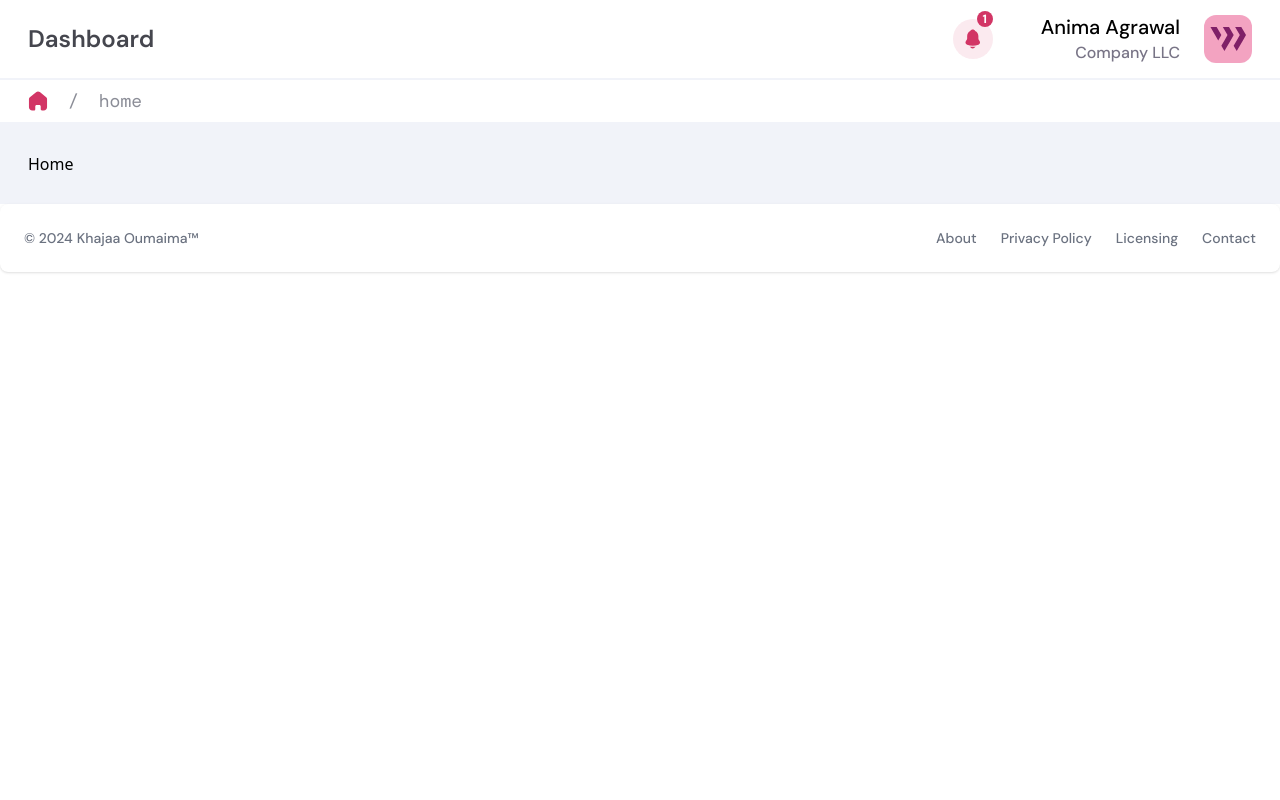
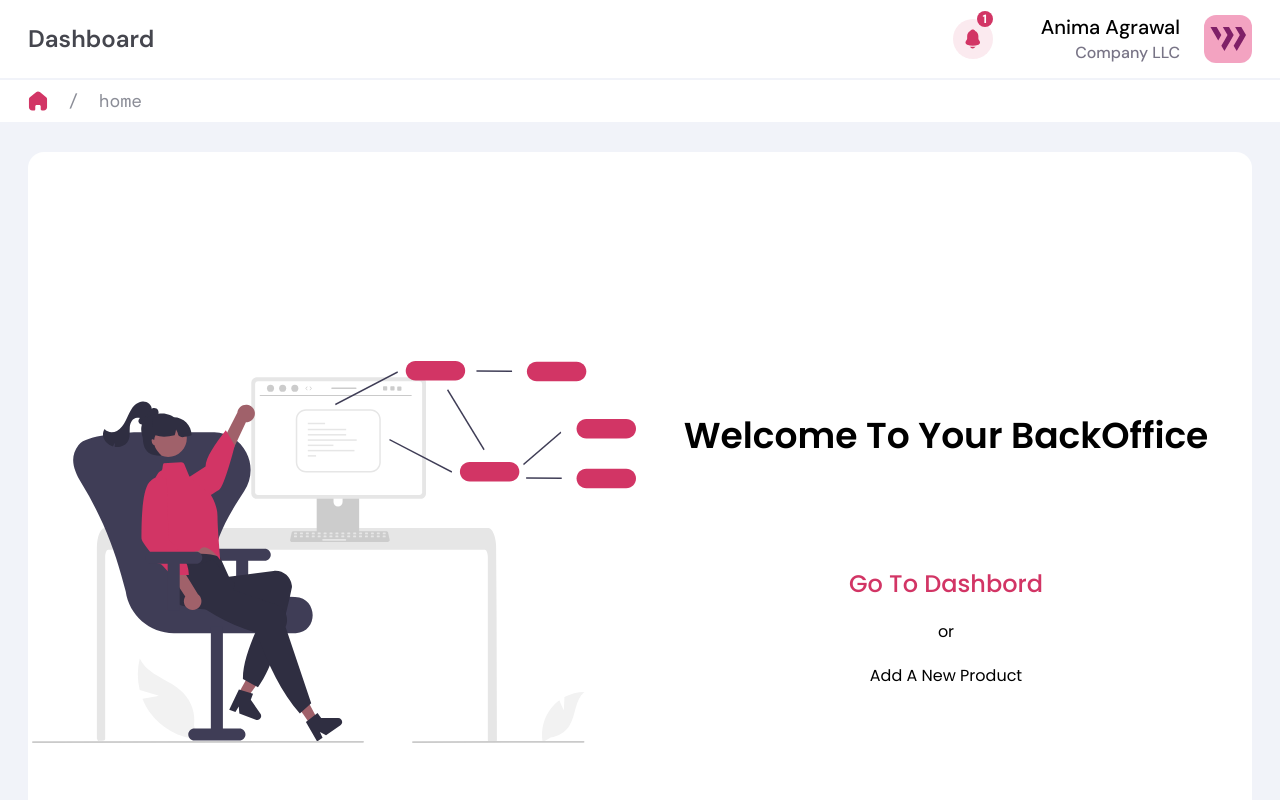
Before and after one commit to 0umaima/Admin-Dashboard, a React (Vite) app: page /home in a window 1280 px wide. Shown: the top 800 px of the page. Built offline with nearby package versions, Linux system fonts and the light colour scheme; a web font is replaced by a local one.

Commit message:
build home component

```diff
--- a/src/pages/Home.jsx
+++ b/src/pages/Home.jsx
@@ -1,11 +1,25 @@
-import Layout from "../Layout/Layout"
+import Layout from "../Layout/Layout";
+import { Link } from "react-router-dom";
+//import image
+import home from "../assets/home.svg";
 function Home() {
   return (
     <Layout>
-        <div>Home</div>
+      <div className="h-screen w-full flex flex-col lg:flex-row bg-white rounded-2xl items-center justify-center font-Poppins">
+        <div className=" h-1/3 lg:h-full w-full lg:w-1/2 flex items-end md:items-start lg:items-center justify-center ">
+          <img src={home} alt="home" className="p-18 md:p-20 lg:p-1"/>
+        </div>
+        <div className="h-2/3 lg:h-full w-full lg:w-1/2  flex flex-col items-center justify-center gap-20 md:gap-28 ">
+          <div className="font-bold md:font-semibold text-xl md:text-2xl xl:text-4xl">Welcome To Your BackOffice</div>
+          <div className="flex  flex-col justify-center text-center gap-5 ">
+            <Link to={"/home/dashboard"} className="text-raspberry font-medium lg:text-xl xl:text-2xl">Go To Dashbord</Link>
+            <p className="font-normal">or</p>
+            <Link to={"/home/dashboard/add-product"} className="font-normal hover:text-raspberry">Add A New Product</Link>
+          </div>
+        </div>
+      </div>
     </Layout>
-
-  )
+  );
 }
 
-export default Home
+export default Home;
```
